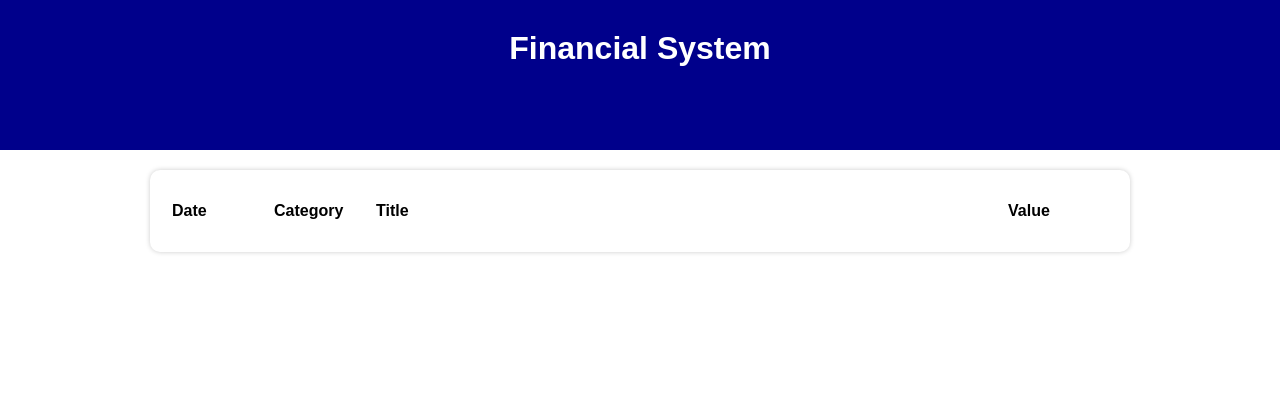
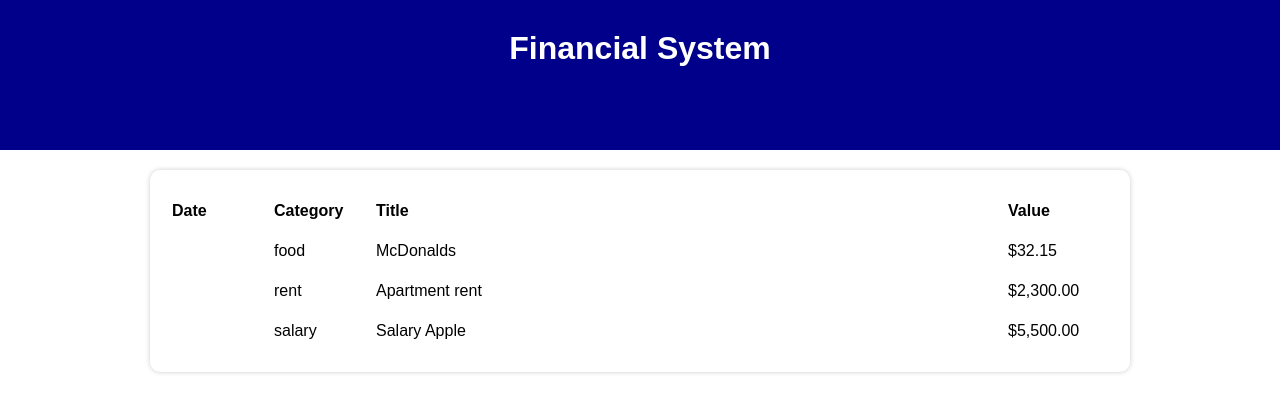
Before and after one commit to yThiagoFS/financial_system, a React (Create React App) app: page / in a window 1280 px wide. Shown: the top 412 px of the page. Built offline with nearby package versions, Linux system fonts and the light colour scheme.

Commit message:
table area and table item components working

```diff
--- a/src/App.tsx
+++ b/src/App.tsx
@@ -14,7 +14,6 @@ const App = () => {
   const [currentMonth, setCurrentMonth] = useState(getCurrentMonth())
   useEffect(() => {
     setFilteredList(filterListByMonth(list, currentMonth))
-    console.log(filteredList)
   }, [currentMonth, list])
 
   return (
--- a/src/components/TableArea/index.tsx
+++ b/src/components/TableArea/index.tsx
@@ -1,5 +1,6 @@
 import * as SC from "./styles"
 import { Item } from '../../types/Item'
+import { TableItem } from "../TableItem"
 interface TableAreaProps  {
     list: Item[]
 }
@@ -16,12 +17,7 @@ export const TableArea = (props: TableAreaProps) => {
             </thead>
             <tbody>
                 {props.list.map((item, index) =>(
-                    <tr key={index}>
-                        <td>{item.title}</td>
-                        <td></td>
-                        <td></td>
-                        <td></td>
-                    </tr>
+                   <TableItem key={index} item={item}/>
                 ))}
             </tbody>
         </SC.Table>
--- /dev/null
+++ b/src/components/TableItem/index.tsx
@@ -0,0 +1,16 @@
+import * as SC from "./styles"
+import { Item } from "../../types/Item"
+import { formatCurrency } from "../../utils/formatCurrency"
+interface TableItemProps {
+    item: Item
+}
+export const TableItem = ({ item }:TableItemProps) => {
+    return(
+        <SC.TableLine>
+            <SC.TableColumn></SC.TableColumn>
+            <SC.TableColumn>{item.category}</SC.TableColumn>
+            <SC.TableColumn>{item.title}</SC.TableColumn>
+            <SC.TableColumn>{formatCurrency(item.value)}</SC.TableColumn>
+        </SC.TableLine>
+    )
+}
--- /dev/null
+++ b/src/components/TableItem/styles.ts
@@ -0,0 +1,8 @@
+import styled from "styled-components"
+
+export const TableLine = styled.tr`
+`
+
+export const TableColumn = styled.td`
+    padding:10px 0;
+`
--- a/src/data/items.ts
+++ b/src/data/items.ts
@@ -7,7 +7,7 @@ export const items: Item[] = [
         value: 32.15
     },
     {
-        date: new Date(2022, 9, 4),
+        date: new Date(2022, 8, 4),
         category: 'food',
         title: 'BurgerKing',
         value: 28
--- a/src/helpers/dateFilter.ts
+++ b/src/helpers/dateFilter.ts
@@ -10,8 +10,9 @@ export const filterListByMonth = (list:Item[], date:string): Item[] => {
     for (let i in list){
         if(
             list[i].date.getFullYear() === parseInt(year) &&
-            (list[i].date.getMonth()+1) === parseInt(month)
+            (list[i].date.getMonth()) === parseInt(month)
         ) {
+
             newList.push(list[i])
         }
     }
```
